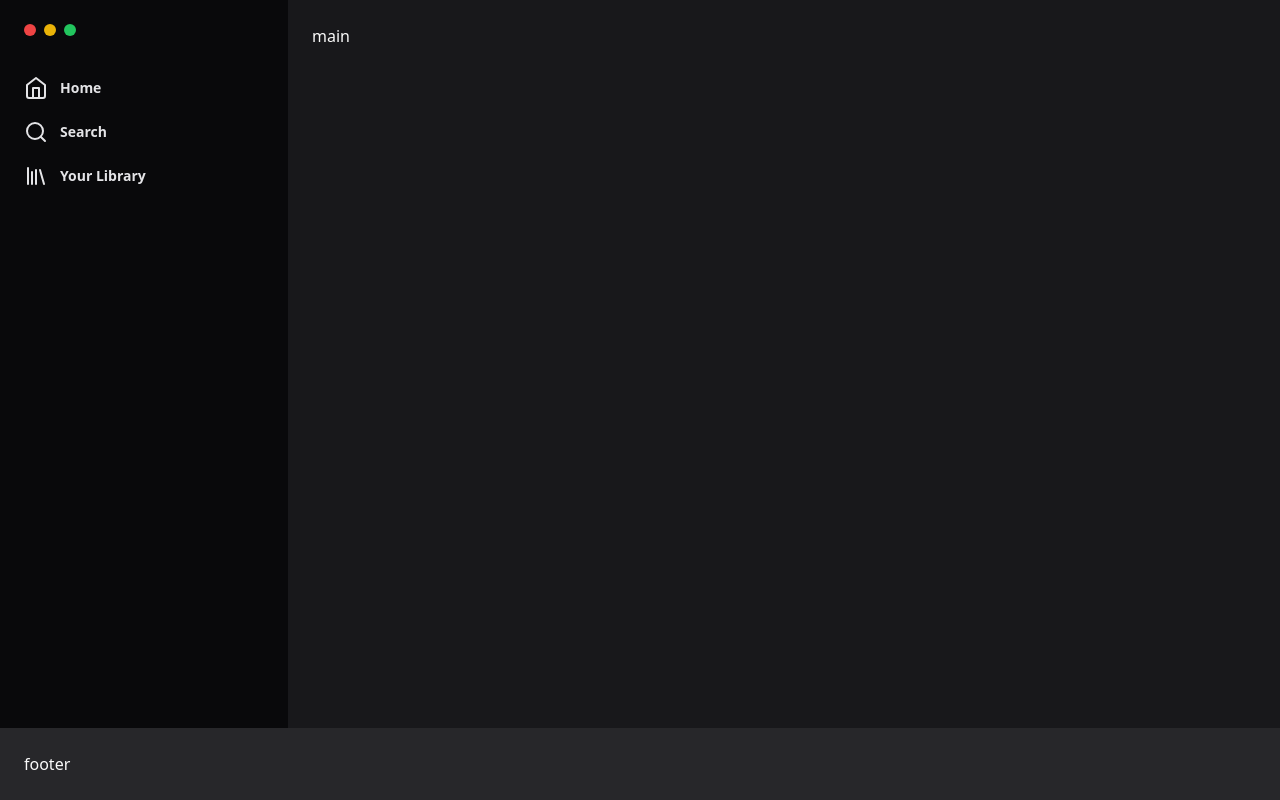
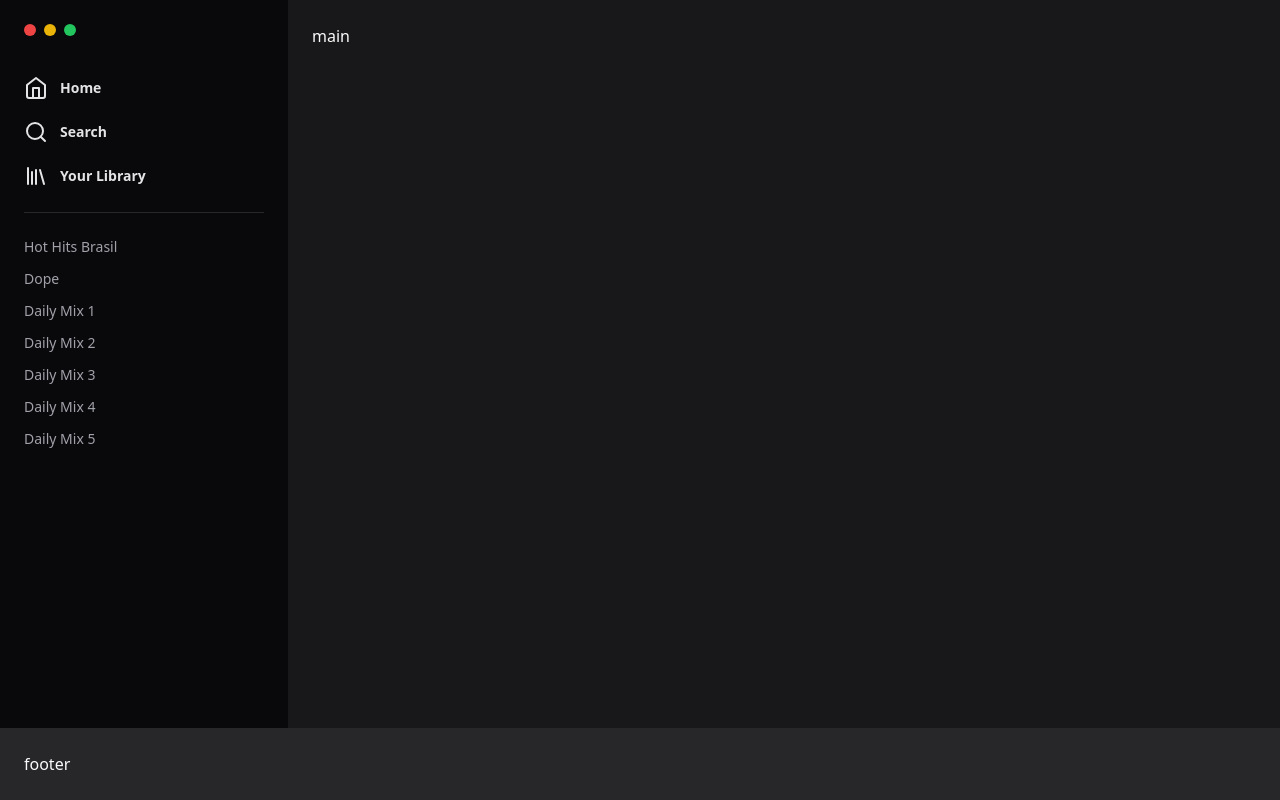
Before and after one commit to swxtz/spotify-ui, a Next.js app: page / in a window 1280 px wide. Built offline with nearby package versions, Linux system fonts and the light colour scheme.

Commit message:
feat: down navbar created

```diff
--- /dev/null
+++ b/src/app/components/Playlist.tsx
@@ -0,0 +1,10 @@
+interface PlaylistProps {
+  href: string
+  title: string
+}
+
+export function Playlist({href, title}: PlaylistProps) {
+  return (
+    <a href={href} className="text-sm text-zinc-400 hover:text-zinc-100 duration-200">{title}</a>
+  );
+}
--- a/src/app/page.tsx
+++ b/src/app/page.tsx
@@ -1,4 +1,5 @@
 import { Home as HomeIcon, Search, Library} from 'lucide-react'
+import { Playlist } from "./components/Playlist";
 
 export default function Home() {
   return (
@@ -22,6 +23,16 @@ export default function Home() {
               <Library />
               Your Library</a>
           </nav>
+
+          <nav className="mt-6 pt-6 border-t border-zinc-800 flex flex-col gap-3">
+            <Playlist href="#" title="Hot Hits Brasil" />
+            <Playlist href="#" title="Dope" />
+            <Playlist href="#" title="Daily Mix 1" />
+            <Playlist href="#" title="Daily Mix 2" />
+            <Playlist href="#" title="Daily Mix 3" />
+            <Playlist href="#" title="Daily Mix 4" />
+            <Playlist href="#" title="Daily Mix 5" />
+          </nav>
         </aside>
         <main className="flex-1 p-6">main</main>
       </div>
```
